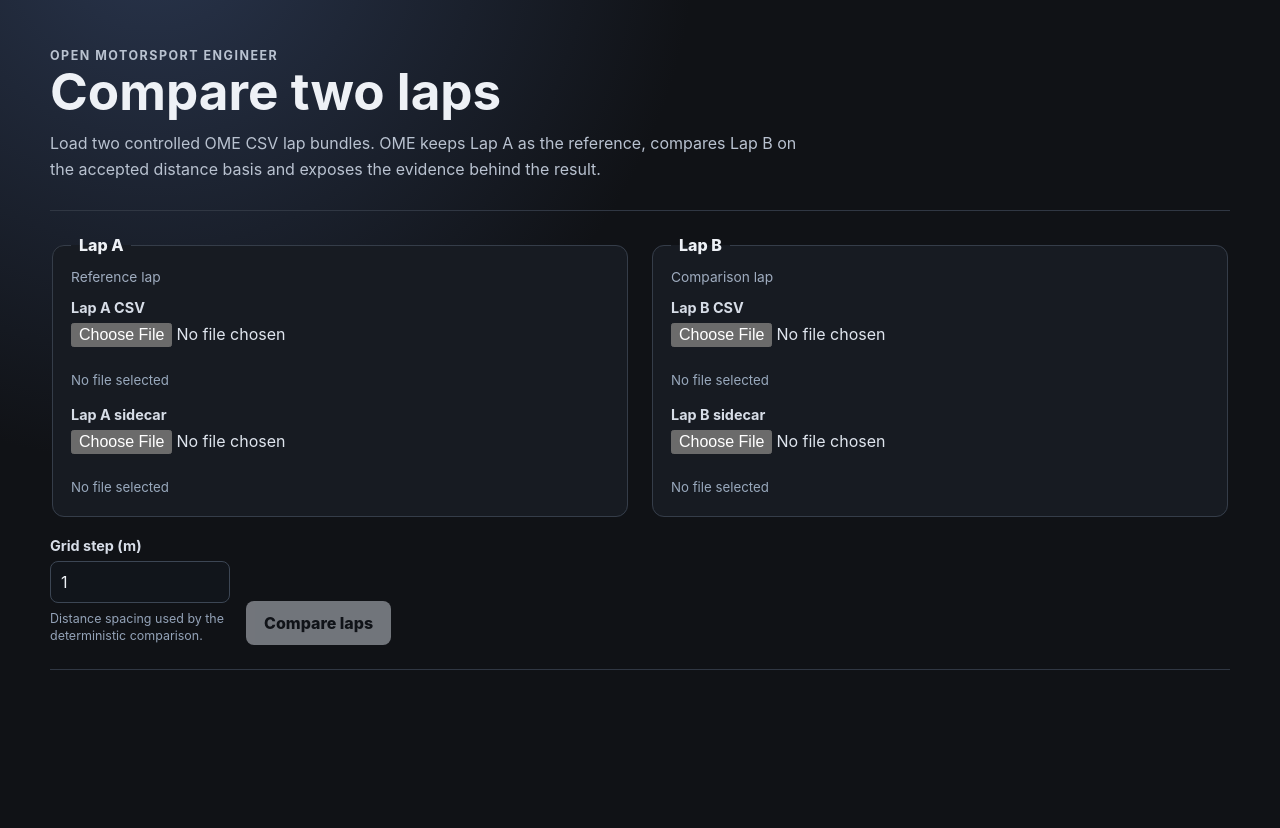
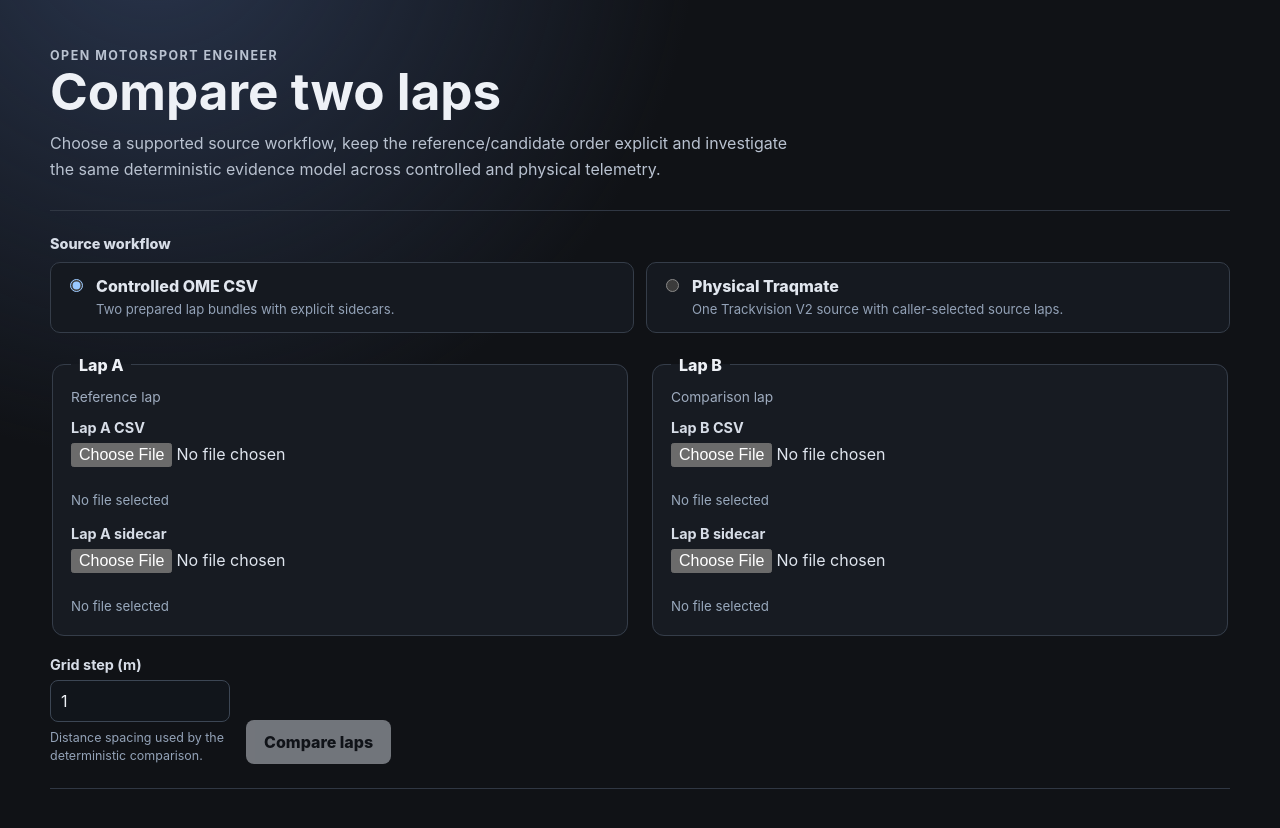
Before and after one commit to allefrv1/Open-Motorsport-Engineer, a React (Vite) app in the folder frontend/: page / in a window 1280 px wide. Shown: the top 828 px of the page. Before the commit the page ends 800 px from the top, so only its background shows below. Built offline with nearby package versions, Linux system fonts and the light colour scheme.

Commit message:
feat: integrate physical Traqmate investigation frontend
Expose the accepted Traqmate physical comparison workflow in the existing investigation frontend while preserving backend engineering authority, Missing Evidence and provenance.

```diff
--- a/frontend/src/App.tsx
+++ b/frontend/src/App.tsx
@@ -3,12 +3,16 @@ import { FormEvent, useMemo, useState } from "react";
 import {
   ComparisonReport,
   ComparisonWorkflowResponse,
+  ComparisonWorkflowStage,
   SupportingEvidence,
   WorkflowIssue,
   submitComparison,
+  submitTraqmateComparison,
 } from "./api";
 import { DeltaChart } from "./DeltaChart";
 import { TelemetryInvestigationPlots } from "./TelemetryInvestigationPlots";
+
+type SourceWorkflow = "ome_csv" | "traqmate";
 
 interface SourceFileFieldProps {
   id: string;
@@ -91,15 +95,24 @@ function evidenceStatusLabel(item: SupportingEvidence): string {
   return item.status;
 }
 
-function stageLabel(stage: "import" | "preparation" | "report"): string {
-  return stage.charAt(0).toUpperCase() + stage.slice(1);
+function stageLabel(stage: ComparisonWorkflowStage): string {
+  const label = stage.replaceAll("_", " ");
+  return label.charAt(0).toUpperCase() + label.slice(1);
+}
+
+function isPositiveIntegerInput(value: string): boolean {
+  if (value.trim() === "") {
+    return false;
+  }
+  const number = Number(value);
+  return Number.isInteger(number) && number > 0;
 }
 
 function WorkflowIssues({
   stage,
   issues,
 }: {
-  stage: "import" | "preparation" | "report";
+  stage: ComparisonWorkflowStage;
   issues: WorkflowIssue[];
 }) {
   return (
@@ -130,11 +143,7 @@ function WorkflowIssues({
   );
 }
 
-function ComparisonResults({
-  report,
-}: {
-  report: ComparisonReport;
-}) {
+function ComparisonResults({ report }: { report: ComparisonReport }) {
   const comparison = report.comparison;
   const finalDelta = comparison.delta_b_vs_a_s.at(-1) ?? 0;
   const provenance = comparison.provenance;
@@ -275,10 +284,14 @@ function ComparisonResults({
 }
 
 export function App() {
+  const [workflow, setWorkflow] = useState<SourceWorkflow>("ome_csv");
   const [lapACsv, setLapACsv] = useState<File | null>(null);
   const [lapASidecar, setLapASidecar] = useState<File | null>(null);
   const [lapBCsv, setLapBCsv] = useState<File | null>(null);
   const [lapBSidecar, setLapBSidecar] = useState<File | null>(null);
+  const [traqmateCsv, setTraqmateCsv] = useState<File | null>(null);
+  const [referenceLap, setReferenceLap] = useState("");
+  const [candidateLap, setCandidateLap] = useState("");
   const [gridStep, setGridStep] = useState("1");
   const [loading, setLoading] = useState(false);
   const [error, setError] = useState<string | null>(null);
@@ -289,19 +302,59 @@ export function App() {
     return Number.isFinite(value) && value > 0;
   }, [gridStep]);
 
-  const sourcesReady =
+  const referenceLapValid = isPositiveIntegerInput(referenceLap);
+  const candidateLapValid = isPositiveIntegerInput(candidateLap);
+
+  const omeSourcesReady =
     lapACsv !== null &&
     lapASidecar !== null &&
     lapBCsv !== null &&
     lapBSidecar !== null;
 
+  const traqmateSourcesReady =
+    traqmateCsv !== null && referenceLapValid && candidateLapValid;
+
+  const sourcesReady =
+    workflow === "ome_csv" ? omeSourcesReady : traqmateSourcesReady;
+
   const canSubmit = sourcesReady && gridValid && !loading;
+
+  function changeWorkflow(next: SourceWorkflow) {
+    if (next === workflow) {
+      return;
+    }
+
+    setWorkflow(next);
+    setError(null);
+    setOutcome(null);
+
+    if (next === "traqmate") {
+      setLapACsv(null);
+      setLapASidecar(null);
+      setLapBCsv(null);
+      setLapBSidecar(null);
+    } else {
+      setTraqmateCsv(null);
+      setReferenceLap("");
+      setCandidateLap("");
+    }
+  }
 
   async function handleSubmit(event: FormEvent<HTMLFormElement>) {
     event.preventDefault();
 
+    if (!canSubmit) {
+      return;
+    }
+
+    setLoading(true);
+    setError(null);
+
+    try {
+      let response: ComparisonWorkflowResponse;
+
+      if (workflow === "ome_csv") {
         if (
-      !canSubmit ||
           lapACsv === null ||
           lapASidecar === null ||
           lapBCsv === null ||
@@ -310,17 +363,30 @@ export function App() {
           return;
         }
 
-    setLoading(true);
-    setError(null);
-
-    try {
-      const response = await submitComparison({
+        response = await submitComparison({
           lapACsv,
           lapASidecar,
           lapBCsv,
           lapBSidecar,
           gridStep,
         });
+      } else {
+        if (
+          traqmateCsv === null ||
+          !referenceLapValid ||
+          !candidateLapValid
+        ) {
+          return;
+        }
+
+        response = await submitTraqmateComparison({
+          telemetryCsv: traqmateCsv,
+          referenceLap,
+          candidateLap,
+          gridStep,
+        });
+      }
+
       setOutcome(response);
     } catch {
       setError(
@@ -337,13 +403,51 @@ export function App() {
         <p className="eyebrow">Open Motorsport Engineer</p>
         <h1>Compare two laps</h1>
         <p>
-          Load two controlled OME CSV lap bundles. OME keeps Lap A as the
-          reference, compares Lap B on the accepted distance basis and exposes
-          the evidence behind the result.
+          Choose a supported source workflow, keep the reference/candidate order
+          explicit and investigate the same deterministic evidence model across
+          controlled and physical telemetry.
         </p>
       </header>
 
       <form className="source-form" onSubmit={handleSubmit}>
+        <fieldset className="workflow-selector">
+          <legend>Source workflow</legend>
+          <div className="workflow-options">
+            <div className="workflow-option">
+              <input
+                id="workflow-ome-csv"
+                type="radio"
+                name="source-workflow"
+                value="ome_csv"
+                checked={workflow === "ome_csv"}
+                disabled={loading}
+                onChange={() => changeWorkflow("ome_csv")}
+              />
+              <div>
+                <label htmlFor="workflow-ome-csv">Controlled OME CSV</label>
+                <p>Two prepared lap bundles with explicit sidecars.</p>
+              </div>
+            </div>
+
+            <div className="workflow-option">
+              <input
+                id="workflow-traqmate"
+                type="radio"
+                name="source-workflow"
+                value="traqmate"
+                checked={workflow === "traqmate"}
+                disabled={loading}
+                onChange={() => changeWorkflow("traqmate")}
+              />
+              <div>
+                <label htmlFor="workflow-traqmate">Physical Traqmate</label>
+                <p>One Trackvision V2 source with caller-selected source laps.</p>
+              </div>
+            </div>
+          </div>
+        </fieldset>
+
+        {workflow === "ome_csv" ? (
           <div className="source-grid">
             <fieldset className="source-group">
               <legend>Lap A</legend>
@@ -383,6 +487,84 @@ export function App() {
               />
             </fieldset>
           </div>
+        ) : (
+          <div className="source-grid">
+            <fieldset className="source-group">
+              <legend>Physical source</legend>
+              <p className="source-group__role">Traqmate Trackvision V2</p>
+              <SourceFileField
+                id="traqmate-csv"
+                label="Traqmate telemetry CSV"
+                accept=".csv,text/csv"
+                file={traqmateCsv}
+                onChange={setTraqmateCsv}
+              />
+            </fieldset>
+
+            <fieldset className="source-group">
+              <legend>Source laps</legend>
+              <p className="source-group__role">
+                Explicit caller order. OME does not rank or auto-select laps.
+              </p>
+
+              <div className="lap-inputs">
+                <div className="grid-field grid-field--full">
+                  <label htmlFor="reference-source-lap">
+                    Reference source lap
+                  </label>
+                  <input
+                    id="reference-source-lap"
+                    type="number"
+                    min="1"
+                    step="1"
+                    inputMode="numeric"
+                    value={referenceLap}
+                    aria-invalid={
+                      referenceLap !== "" && !referenceLapValid
+                    }
+                    aria-describedby="reference-source-lap-help"
+                    onChange={(event) =>
+                      setReferenceLap(event.currentTarget.value)
+                    }
+                  />
+                  <span
+                    id="reference-source-lap-help"
+                    className="field-help"
+                  >
+                    Positive integer. This becomes Lap A, the reference.
+                  </span>
+                </div>
+
+                <div className="grid-field grid-field--full">
+                  <label htmlFor="candidate-source-lap">
+                    Candidate source lap
+                  </label>
+                  <input
+                    id="candidate-source-lap"
+                    type="number"
+                    min="1"
+                    step="1"
+                    inputMode="numeric"
+                    value={candidateLap}
+                    aria-invalid={
+                      candidateLap !== "" && !candidateLapValid
+                    }
+                    aria-describedby="candidate-source-lap-help"
+                    onChange={(event) =>
+                      setCandidateLap(event.currentTarget.value)
+                    }
+                  />
+                  <span
+                    id="candidate-source-lap-help"
+                    className="field-help"
+                  >
+                    Positive integer. This becomes Lap B, the comparison.
+                  </span>
+                </div>
+              </div>
+            </fieldset>
+          </div>
+        )}
 
         <div className="form-actions">
           <div className="grid-field">
--- a/frontend/src/styles.css
+++ b/frontend/src/styles.css
@@ -99,6 +99,54 @@
     padding-block: 24px;
   }
 
+  .workflow-selector {
+    margin: 0 0 22px;
+    padding: 0;
+    border: 0;
+  }
+
+  .workflow-selector > legend {
+    margin-bottom: 10px;
+    padding: 0;
+    color: #d7dde7;
+    font-size: 0.9rem;
+    font-weight: 800;
+  }
+
+  .workflow-options {
+    display: grid;
+    grid-template-columns: repeat(2, minmax(0, 1fr));
+    gap: 12px;
+  }
+
+  .workflow-option {
+    display: grid;
+    grid-template-columns: auto minmax(0, 1fr);
+    gap: 10px;
+    align-items: start;
+    padding: 13px 14px;
+    border: 1px solid #353d49;
+    border-radius: 10px;
+    background: #151920;
+  }
+
+  .workflow-option input {
+    margin-top: 3px;
+  }
+
+  .workflow-option label {
+    color: #e1e6ee;
+    font-weight: 800;
+    cursor: pointer;
+  }
+
+  .workflow-option p {
+    margin: 4px 0 0;
+    color: #93a2b7;
+    font-size: 0.82rem;
+    line-height: 1.4;
+  }
+
   .source-grid {
     display: grid;
     grid-template-columns: repeat(2, minmax(0, 1fr));
@@ -165,6 +213,16 @@
     display: grid;
     gap: 7px;
     width: 180px;
+  }
+
+  .grid-field--full {
+    width: 100%;
+  }
+
+  .lap-inputs {
+    display: grid;
+    gap: 14px;
+    margin-top: 14px;
   }
 
   .grid-field input {
@@ -477,6 +535,7 @@
       padding-top: 22px;
     }
 
+    .workflow-options,
     .source-grid,
     .comparison-header {
       grid-template-columns: 1fr;
```
Also changed, not shown: frontend/src/api.ts (+44 -1 lines), 5 other files (tests, documents, lock files or other folders). Lines whose indentation alone changed are shown as unchanged.
